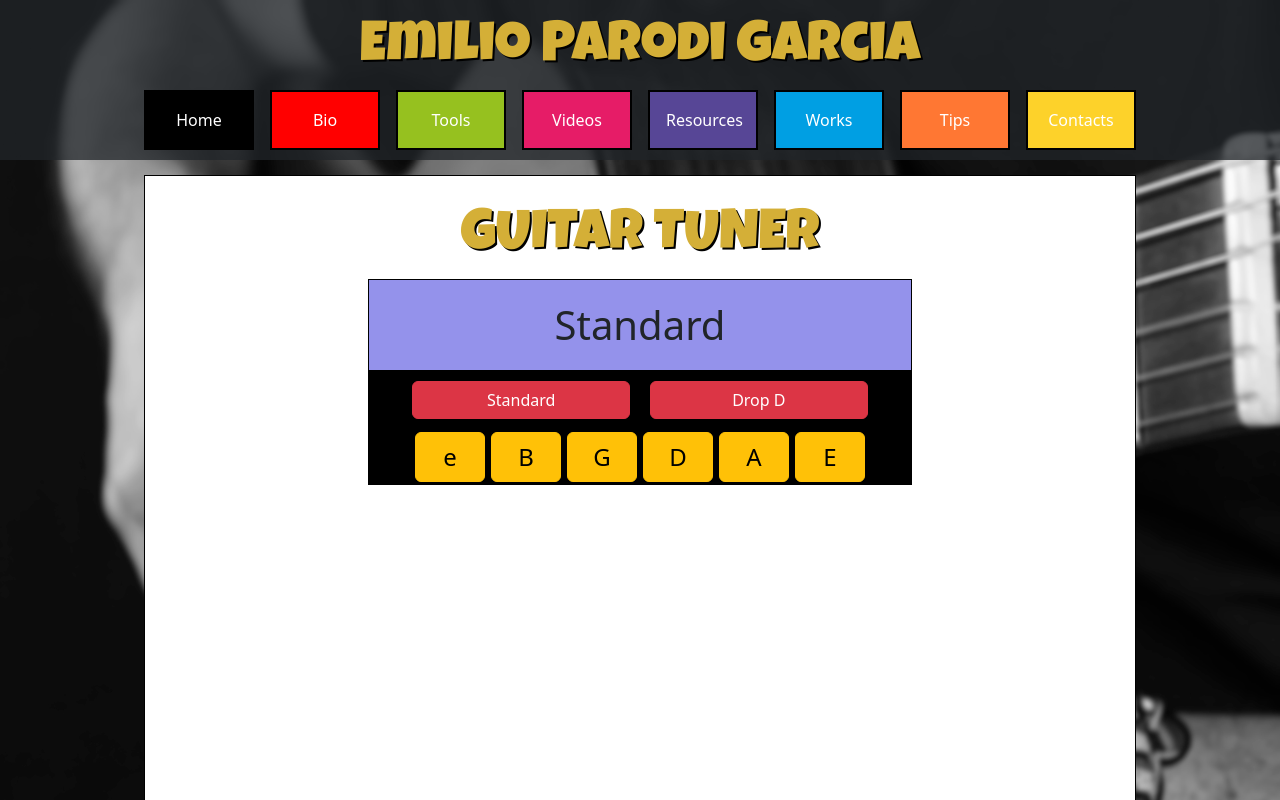
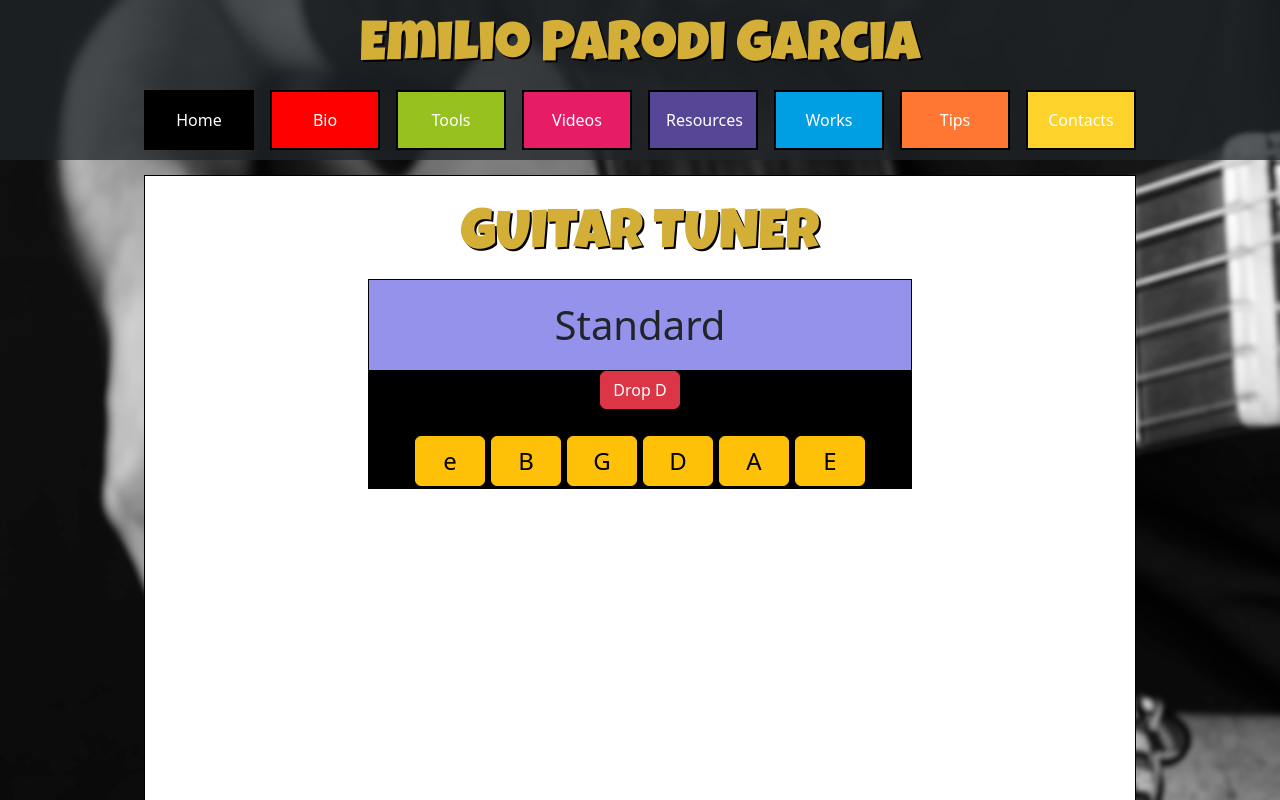
Before and after one commit to emilioparodi/my-guitar-web-app, an Angular app: page /tools in a window 1280 px wide. Shown: the top 800 px of the page. Built offline with nearby package versions, Linux system fonts and the light colour scheme.

Commit message:
Final functionality: Linked E/D string buttons to Angular tunerMode state

```diff
--- a/src/app/tuner/tuner.html
+++ b/src/app/tuner/tuner.html
@@ -1,71 +1,68 @@
 <h3 class="navbar-title">GUITAR TUNER</h3>
+
 <div id="tuner-display">
-  <span id="standard">Standard</span>
-  <span id="drop-d" style="display: none">Drop D</span>
+  <span *ngIf="tunerMode === 'standard'">Standard</span>
+  <span *ngIf="tunerMode === 'dropD'">Drop D</span>
 </div>
+
 <div id="tuner-switch">
-  <button class="btn btn-danger" id="tuner-switch-button" onclick="changeTunerToStandardTuning()">Standard</button>
-  <button class="btn btn-danger" id="tuner-switch-button" onclick="changeTunerToDropD()">Drop D</button>
+  <button class="btn btn-danger"
+          *ngIf="tunerMode === 'dropD'"
+          (click)="changeTuner('standard')">Standard</button>
+
+  <button class="btn btn-danger"
+          *ngIf="tunerMode === 'standard'"
+          (click)="changeTuner('dropD')">Drop D</button>
 </div>
-<!--
-<div class="tuner">
-  <button type="button" class="btn btn-warning" id="tuner-button" onclick="document.getElementById('audio1').play()">e</button>
-    <audio id="audio1" src="/assets/audio/E-high.mp3" ></audio>
-  <button type="button" class="btn btn-warning" id="tuner-button" onclick="document.getElementById('audio2').play()">B</button>
-    <audio id="audio2" src="/assets/audio/B.mp3" ></audio>
-  <button type="button" class="btn btn-warning" id="tuner-button" onclick="document.getElementById('audio3').play()">G</button>
-    <audio id="audio3" src="/assets/audio/G.mp3" ></audio>
-  <button type="button" class="btn btn-warning" id="tuner-button" onclick="document.getElementById('audio4').play()">D</button>
-    <audio id="audio4" src="/assets/audio/D.mp3" ></audio>
-  <button type="button" class="btn btn-warning" id="tuner-button" onclick="document.getElementById('audio5').play()">A</button>
-    <audio id="audio5" src="/assets/audio/A.mp3" ></audio>
-  <button type="button" class="btn btn-warning" id="tuner-button-e" onclick="document.getElementById('audio6').play()">E</button>
-    <audio id="audio6" src="/assets/audio/E.mp3" ></audio>
-  <button type="button" class="btn btn-warning" id="tuner-button-d" style="display: none" onclick="document.getElementById('audio6.1').play()">D</button>
-    <audio id="audio6.1" src="/assets/audio/Drop-D.mp3"></audio>
+
+<div id="tuner-switch">
+  <span *ngIf="tunerMode === 'dropD'"><br></span>
+<span *ngIf="tunerMode === 'standard'"><br></span>
 </div>
--->
 <div class="tuner">
 <button type="button" class="btn btn-warning tuner-button"
-  onclick="var a = document.getElementById('audio1'); a.currentTime = 0; a.play()">e</button>
+  (click)="playNote('audio1')">e</button>
 <audio id="audio1">
     <source src="/assets/audio/E-high.mp3" type="audio/mpeg">
     <source src="/assets/audio/E-high.ogg" type="audio/ogg">
 </audio>
 <button type="button" class="btn btn-warning tuner-button"
-  onclick="var a = document.getElementById('audio2'); a.currentTime = 0; a.play()">B</button>
+  (click)="playNote('audio2')">B</button>
 <audio id="audio2">
     <source src="/assets/audio/B.mp3" type="audio/mpeg">
     <source src="/assets/audio/B.ogg" type="audio/ogg">
 </audio>
 <button type="button" class="btn btn-warning tuner-button"
-  onclick="var a = document.getElementById('audio3'); a.currentTime = 0; a.play()">G</button>
+  (click)="playNote('audio3')">G</button>
 <audio id="audio3">
     <source src="/assets/audio/G.mp3" type="audio/mpeg">
     <source src="/assets/audio/G.ogg" type="audio/ogg">
 </audio>
 <button type="button" class="btn btn-warning tuner-button"
-  onclick="var a = document.getElementById('audio4'); a.currentTime = 0; a.play()">D</button>
+  (click)="playNote('audio4')">D</button>
 <audio id="audio4">
     <source src="/assets/audio/D.mp3" type="audio/mpeg">
     <source src="/assets/audio/D.ogg" type="audio/ogg">
 </audio>
 <button type="button" class="btn btn-warning tuner-button"
-  onclick="var a = document.getElementById('audio5'); a.currentTime = 0; a.play()">A</button>
+  (click)="playNote('audio5')">A</button>
 <audio id="audio5">
     <source src="/assets/audio/A.mp3" type="audio/mpeg">
     <source src="/assets/audio/A.ogg" type="audio/ogg">
 </audio>
 <button type="button" class="btn btn-warning tuner-button" id="tuner-button-e"
-  onclick="var a = document.getElementById('audio6'); a.currentTime = 0; a.play()">E</button>
+  *ngIf="tunerMode === 'standard'"
+  (click)="playNote('audio6')">E</button>
 <audio id="audio6">
     <source src="/assets/audio/E.mp3" type="audio/mpeg">
     <source src="/assets/audio/E.ogg" type="audio/ogg">
 </audio>
-<button type="button" class="btn btn-warning tuner-button" id="tuner-button-d" style="display: none"
-  onclick="var a = document.getElementById('audio6.1'); a.currentTime = 0; a.play()">D</button>
+
+<button type="button" class="btn btn-warning tuner-button" id="tuner-button-d"
+  *ngIf="tunerMode === 'dropD'"
+  (click)="playNote('audio6.1')">D</button>
 <audio id="audio6.1">
     <source src="/assets/audio/Drop-D.mp3" type="audio/mpeg">
-    <source src="/assets/audio/Drop-D.mp3" type="audio/ogg">
+    <source src="/assets/audio/Drop-D.ogg" type="audio/ogg">
 </audio>
 </div>
--- a/src/app/tuner/tuner.ts
+++ b/src/app/tuner/tuner.ts
@@ -1,11 +1,38 @@
 import { Component } from '@angular/core';
+import { CommonModule } from '@angular/common';
 
 @Component({
   selector: 'app-tuner',
-  imports: [],
+  imports: [CommonModule],
   templateUrl: './tuner.html',
   styleUrl: './tuner.css'
 })
 export class Tuner {
+  // Stato che tiene traccia dell'accordatura corrente
+  tunerMode: 'standard' | 'dropD' = 'standard';
 
+  // Funzione che commuta l'accordatura
+  changeTuner(mode: 'standard' | 'dropD') {
+    this.tunerMode = mode;
 }
+  // Funzione che gestisce la riproduzione audio in modo robusto
+  playNote(audioId: string) {
+    const audio = document.getElementById(audioId) as HTMLAudioElement;
+
+    if (audio) {
+      // Resetta il tempo (riavvolgi)
+      audio.currentTime = 0;
+
+      // Prova a riprodurre, gestendo la Promise per evitare errori non catturati.
+      audio.play().catch(error => {
+        // Opzionale: stampa l'errore in console, ma evita di bloccare l'app
+        console.error("Audio playback blocked:", error);
+
+        // Questo è il modo in cui gestiamo l'errore di Safari: l'utente DEVE cliccare.
+        // Se il click è stato fatto, l'errore è superato.
+      });
+    }
+  }
+
+  // ... altre funzioni come changeTunerToDropD, ecc. (se le sposti qui)
+}
```
